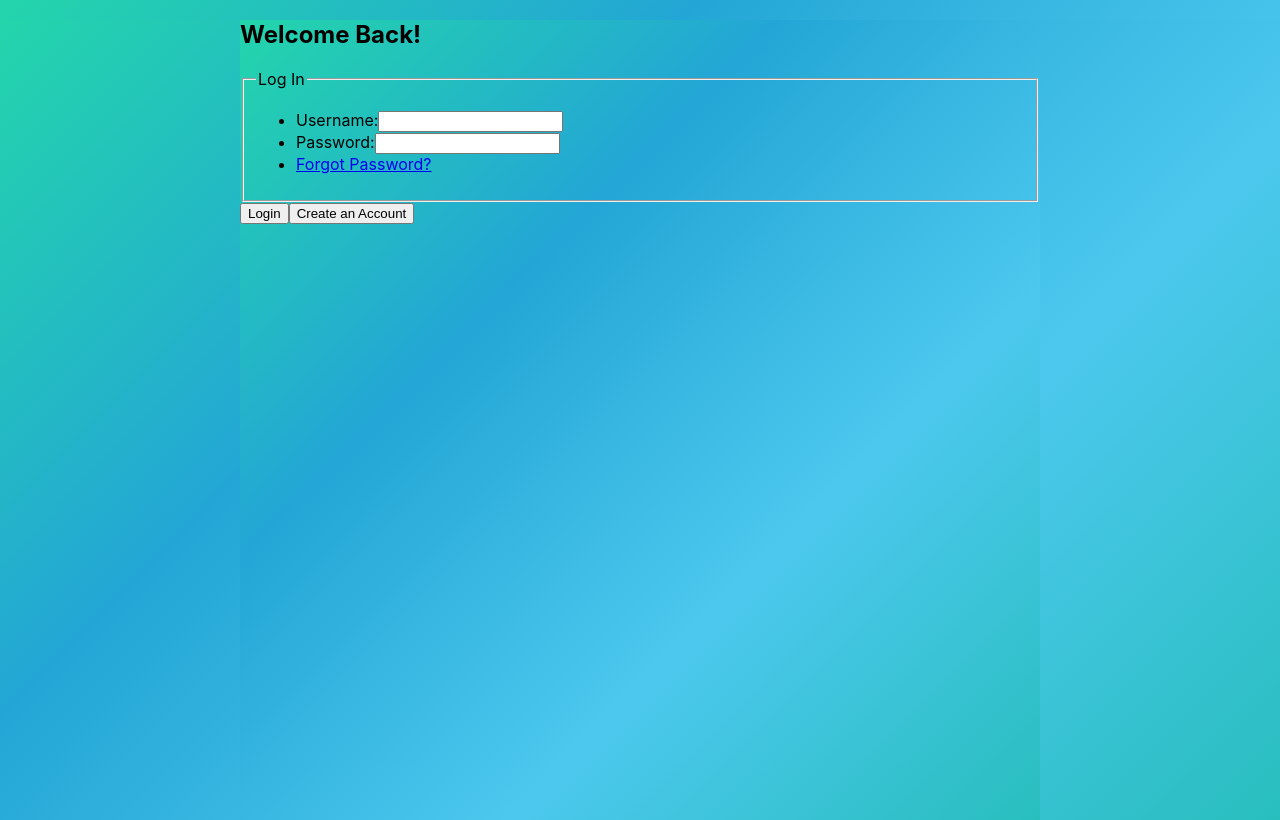
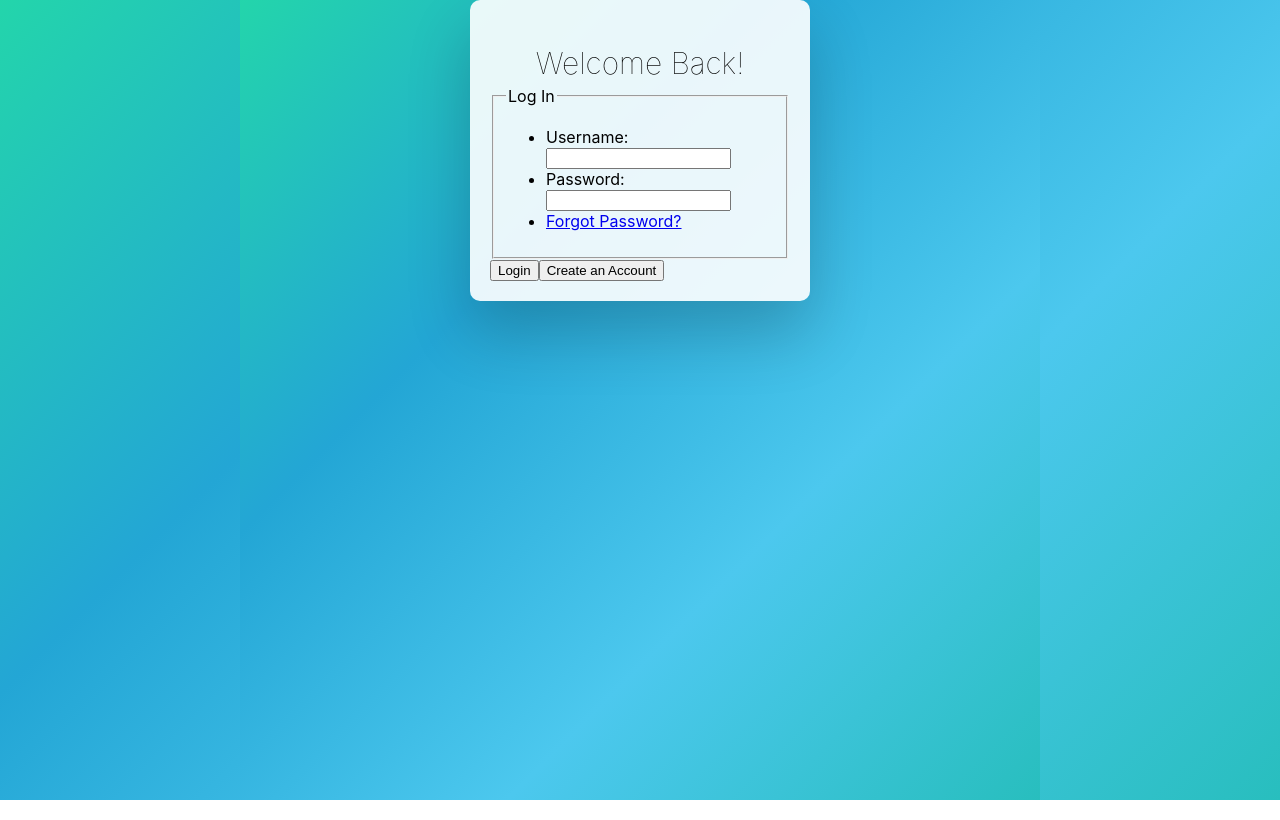
Before and after one commit to mikejuli/tennis_game, a React (Create React App) app in the folder tennisGameReact/client/: page / in a window 1280 px wide. Built offline with nearby package versions, Linux system fonts and the light colour scheme.

Commit message:
login changed

```diff
--- a/tennisGameReact/client/src/App.css
+++ b/tennisGameReact/client/src/App.css
@@ -325,3 +325,20 @@ button.back {
 }
 
 }
+
+form {
+  margin: 0 auto;
+  padding: 20px;
+  background-color: rgba(255,255,255,0.9);
+  border-radius: 10px;
+  box-shadow: 0 32px 64px rgba(0,0,0,0.2);
+  width: 300px;
+}
+
+  h2 {
+    margin-bottom: 5px;
+    text-align: center;
+    text-shadow: 0 4px 16px #fff;
+    font-size: 30px;
+    font-weight: 100;
+  }
--- a/tennisGameReact/client/src/AppGame.js
+++ b/tennisGameReact/client/src/AppGame.js
@@ -248,9 +248,9 @@ render(){
 
   if(this.state.levelChosen){
 
-   popUp = <div><Field level = {this.state.level} pattern = {this.state.pattern} handleOff = {this.handleOff} onfire = {this.state.onfire} flying = {this.state.flying} shooting = {this.state.shooting} bigPlate = {this.state.bigPlate}/> </div>
+   popUp = <div><Field level = {this.state.level} pattern = {this.state.pattern} handleOff = {this.handleOff} onfire = {this.state.onfire} flying = {this.state.flying} shooting = {this.state.shooting} bigPlate = {this.state.bigPlate} user = {this.state.user}/> </div>
 
-  } else if(this.state.currentLevel) { popUp = <Levels handle = {this.handle} fitLevel = {this.fitLevel} active = {this.state.active} currentLevel = {this.state.currentLevel} arrow = {parseInt((this.state.currentLevel-1)/10)+1} gold = {this.state.gold} buyItem ={this.buyItem} bigPlate = {this.state.bigPlate} handleLogout = {this.props.handleLogout}/>}
+  } else if(this.state.currentLevel) { popUp = <Levels handle = {this.handle} fitLevel = {this.fitLevel} active = {this.state.active} currentLevel = {this.state.currentLevel} arrow = {parseInt((this.state.currentLevel-1)/10)+1} gold = {this.state.gold} buyItem ={this.buyItem} bigPlate = {this.state.bigPlate} handleLogout = {this.props.handleLogout} user = {this.state.user}/>}
 
 
 
--- a/tennisGameReact/client/src/components/BarMenu.jsx
+++ b/tennisGameReact/client/src/components/BarMenu.jsx
@@ -23,7 +23,7 @@ class BarMenu extends React.Component {
 
       <div id = 'nameAndAvatar'>
         <div id = 'avatar'></div>
-        <div id = 'name'>BeaterMike</div>
+  <div id = 'name'>BeaterMike {this.props.user}</div>
       </div>
       <button onClick={this.props.handleLogout}>logout</button>
       <div id = 'baseInfo'>
--- a/tennisGameReact/client/src/components/GameBar.jsx
+++ b/tennisGameReact/client/src/components/GameBar.jsx
@@ -25,7 +25,7 @@ BarMenu
 
 <div id = 'nameAndAvatar'>
   <div id = 'avatar'></div>
-  <div id = 'name'>BeaterMike</div>
+  <div id = 'name'>BeaterMike {props.user}</div>
 </div>
 
 <div id = 'baseInfo'>
--- a/tennisGameReact/client/src/components/gameField.jsx
+++ b/tennisGameReact/client/src/components/gameField.jsx
@@ -942,7 +942,7 @@ var brickBouncerBullet = function (bulletX,bulletY,bricksArray,clear,clearBullet
         </div></div>
 </div>
         <div id ='gamebar'>
-          <GameBar gold = {this.state.gold} level = {this.state.level} flight = {this.state.flight} gun = {this.state.gun} ballPoint = {this.state.ballPoint} platePoint = {this.state.platePoint } onFire = {this.state.onfire}/>
+          <GameBar gold = {this.state.gold} level = {this.state.level} flight = {this.state.flight} gun = {this.state.gun} ballPoint = {this.state.ballPoint} platePoint = {this.state.platePoint } onFire = {this.state.onfire} user = {this.props.user}/>
         </div>
 
         </div>
--- a/tennisGameReact/client/src/components/levels.jsx
+++ b/tennisGameReact/client/src/components/levels.jsx
@@ -168,7 +168,7 @@ class Levels extends React.Component {
         </table>
 
 
-    <BarMenu currentLevel = {this.props.currentLevel} gold = {this.props.gold} buyItem = {this.props.buyItem} bigPlate = {this.props.bigPlate} handleLogout = {this.props.handleLogout}/>
+    <BarMenu currentLevel = {this.props.currentLevel} gold = {this.props.gold} buyItem = {this.props.buyItem} bigPlate = {this.props.bigPlate} handleLogout = {this.props.handleLogout} user = {this.props.user}/>
 
       <button class = 'next' onClick = {()=>this.changeLevels(1)}>down arrow</button>
 
```
